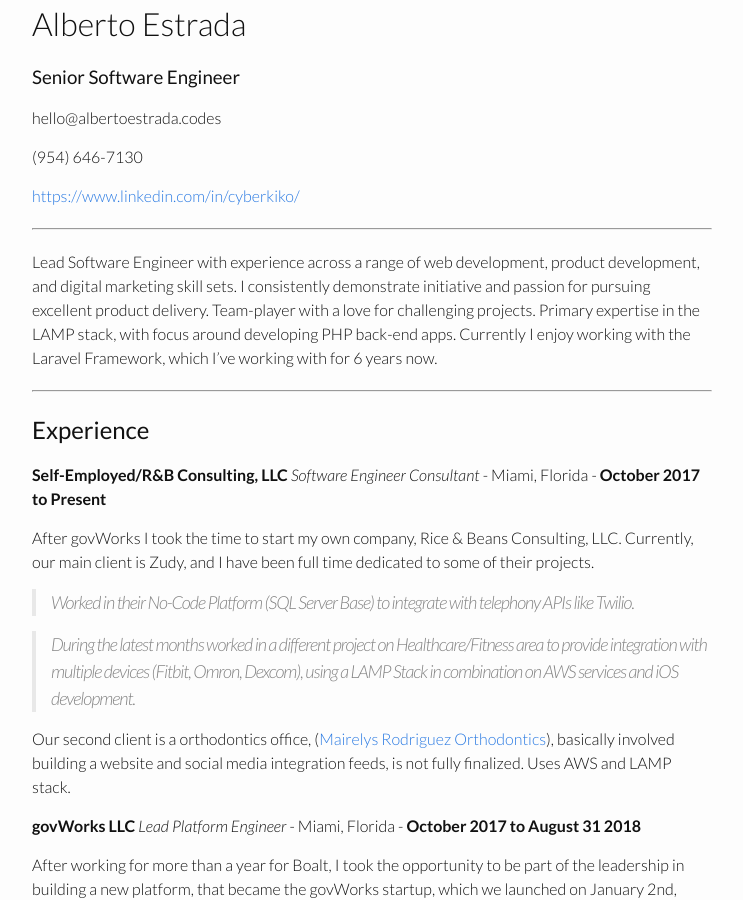
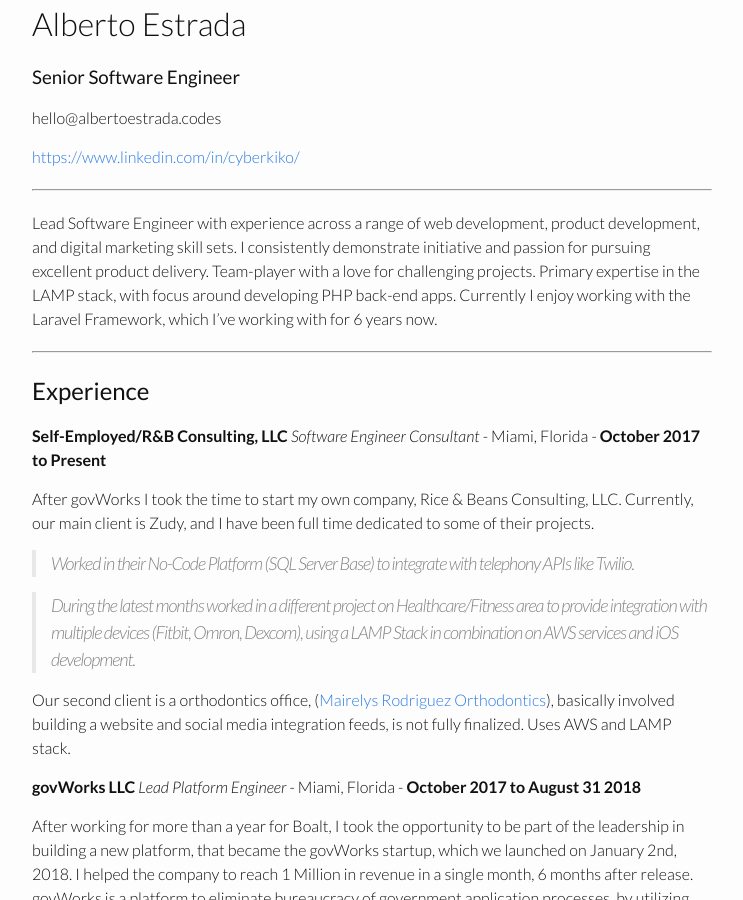
Before and after one commit to cyberkiko/cyberkiko.github.io, a Jekyll site: the page built from resume.md, in a window 1280 px wide and 900 px high. Shown: the whole window, without its empty margins (268-1011 px from the left). Built offline with Jekyll 4.4.1, drawn with Linux system fonts in a browser that asks for light colours; nearby versions of some CDN libraries.

Commit message:
Update resume.md

```diff
--- a/resume.md
+++ b/resume.md
@@ -6,8 +6,6 @@
 ### Senior Software Engineer
 
 hello@albertoestrada.codes
-
-(954) 646-7130
 
 [https://www.linkedin.com/in/cyberkiko/](https://www.linkedin.com/in/cyberkiko)
 
```
